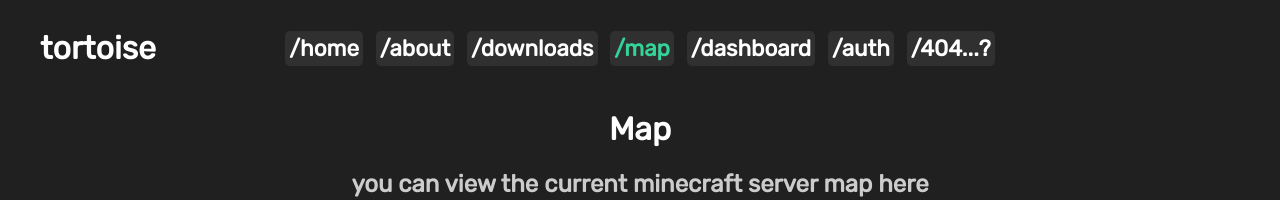
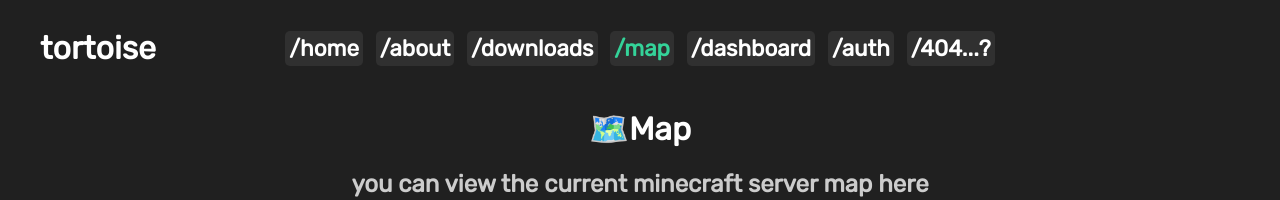
Before and after one commit to tjalp/tortoise, a Nuxt app: page /map in a window 1280 px wide. Shown: the top 200 px of the page. Built offline with nearby package versions, Linux system fonts and the light colour scheme.

Commit message:
improvement: add map emoji to map page

```diff
--- a/pages/map.vue
+++ b/pages/map.vue
@@ -1,6 +1,6 @@
 <template>
   <div>
-    <h1>Map</h1>
+    <h1>🗺️Map</h1>
     <h2 class="undertitle">you can view the current minecraft server map here</h2>
     <h2>
       to view the full-screen version of this map, please visit
```
